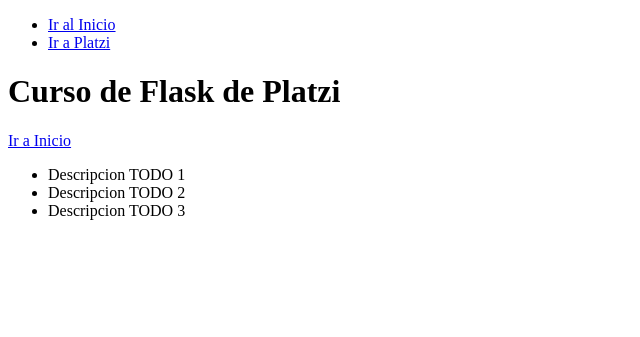
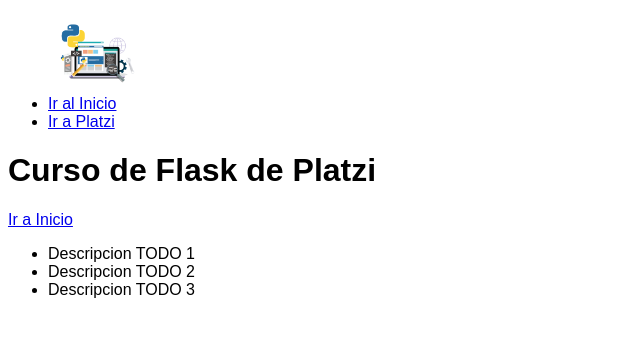
Before and after one commit to luis2ra/flask-curso-platzi, a Flask app: page /hello in a window 1280 px wide. Shown: the top 337 px of the page, without its empty margins (0-640 px from the left). Run offline with Flask 3, Linux system fonts and the light colour scheme.

Commit message:
class 13: uso de archivos estáticos

```diff
--- /dev/null
+++ b/static/css/styles.css
@@ -0,0 +1,7 @@
+html * {
+    font-family: sans-serif;
+}
+
+img {
+    max-width: 100px;
+}
--- a/templates/base.html
+++ b/templates/base.html
@@ -6,6 +6,7 @@
     <title>
         {% block title %}Curso de Flask | {% endblock  %}
     </title>
+    <link rel="stylesheet" href="{{ url_for('static', filename='css/styles.css') }}">
 </head>
 <body>
     <header>
--- a/templates/navbar.html
+++ b/templates/navbar.html
@@ -1,5 +1,6 @@
 <nav>
     <ul>
+        <img src="{{ url_for('static', filename='images/programmer-python.png', )}}" alt="Logo">
         <li><a href="{{ url_for('index')}}">Ir al Inicio</a></li>
         <li><a href="https://platzi.com" target="_blank">Ir a Platzi</a></li>
     </ul>
```
Also changed, not shown: static/images/programmer-python.png (added).
